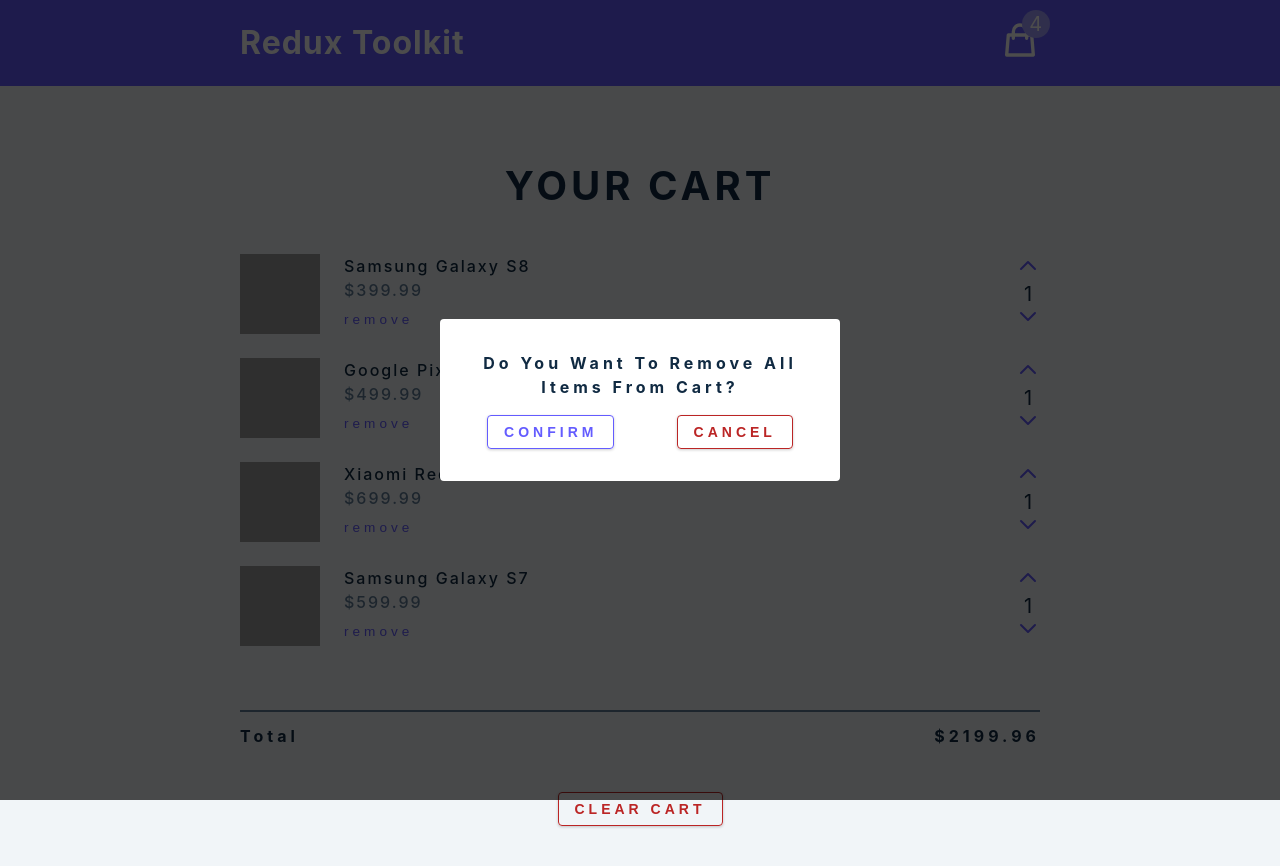
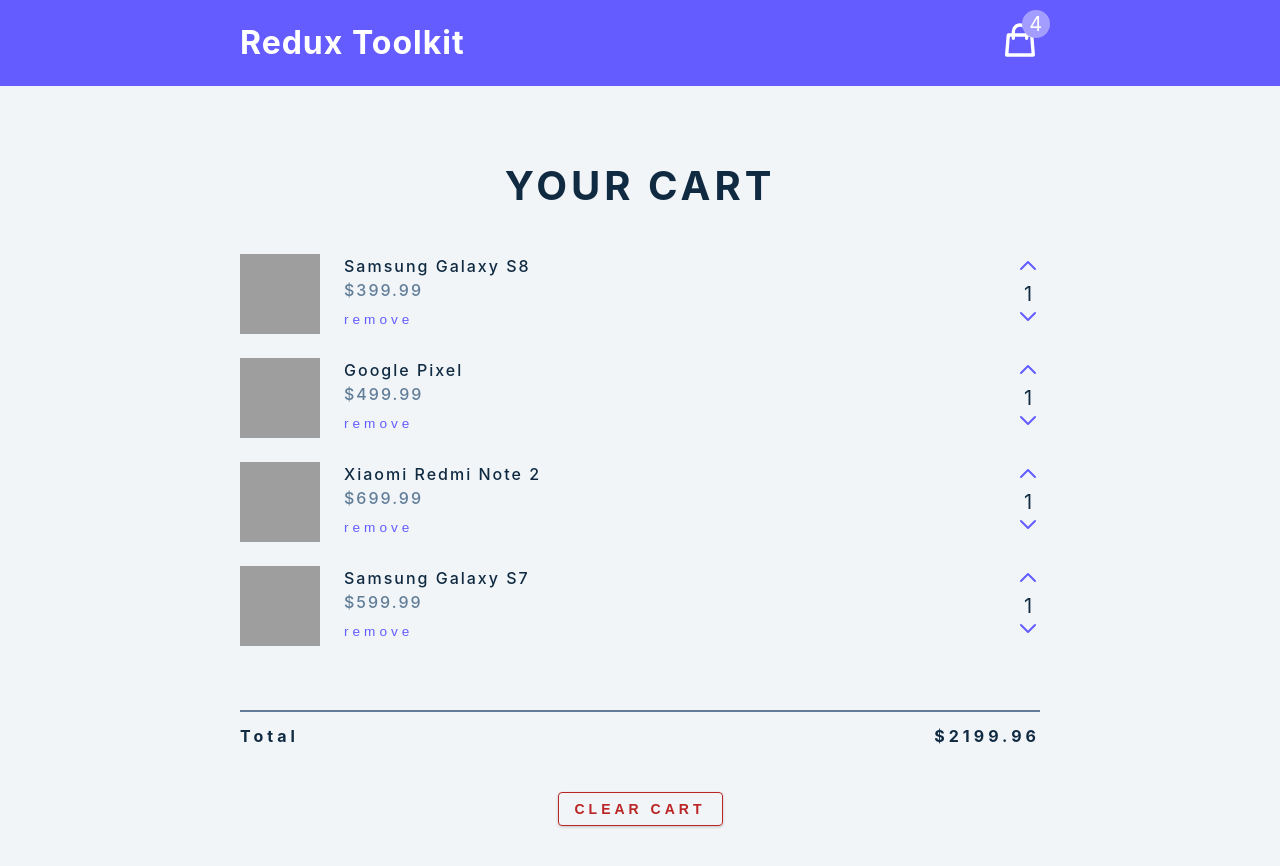
Before and after one commit to hAI-FA001/React-Redux-Toolkit--Learn, a React (Vite) app in the folder vite-starter/: page / in a window 1280 px wide. Built offline with nearby package versions, Linux system fonts and the light colour scheme; grey boxes are pictures that could not be loaded; the HTML template or start-up script is replaced by a standard one.

Commit message:
add modal reducer to store + use isOpen state in App.jsx

```diff
--- a/vite-starter/src/App.jsx
+++ b/vite-starter/src/App.jsx
@@ -7,14 +7,17 @@
 
 function App() {
   const dispatch = useDispatch()
+
   const { cartItems } = useSelector((state) => state.cart)
+  const { isOpen } = useSelector((state) => state.modal)
 
   useEffect(() => {
     dispatch(calculateTotal())
   }, [cartItems])
 
   return <main>
-    <Modal />
+    {isOpen && <Modal />}
+
     <Navbar />
     <CartContainer />
   </main>;
--- a/vite-starter/src/store.js
+++ b/vite-starter/src/store.js
@@ -1,4 +1,9 @@
 import { configureStore } from '@reduxjs/toolkit';
 import cartReducer from './features/cart/cartSlice'
+import modalReducer from './features/modal/modalSlice'
 
-export const store = configureStore({ reducer: {cart: cartReducer} });
+export const store = configureStore({
+    reducer: {
+        cart: cartReducer,
+        modal: modalReducer,
+    }});
```
